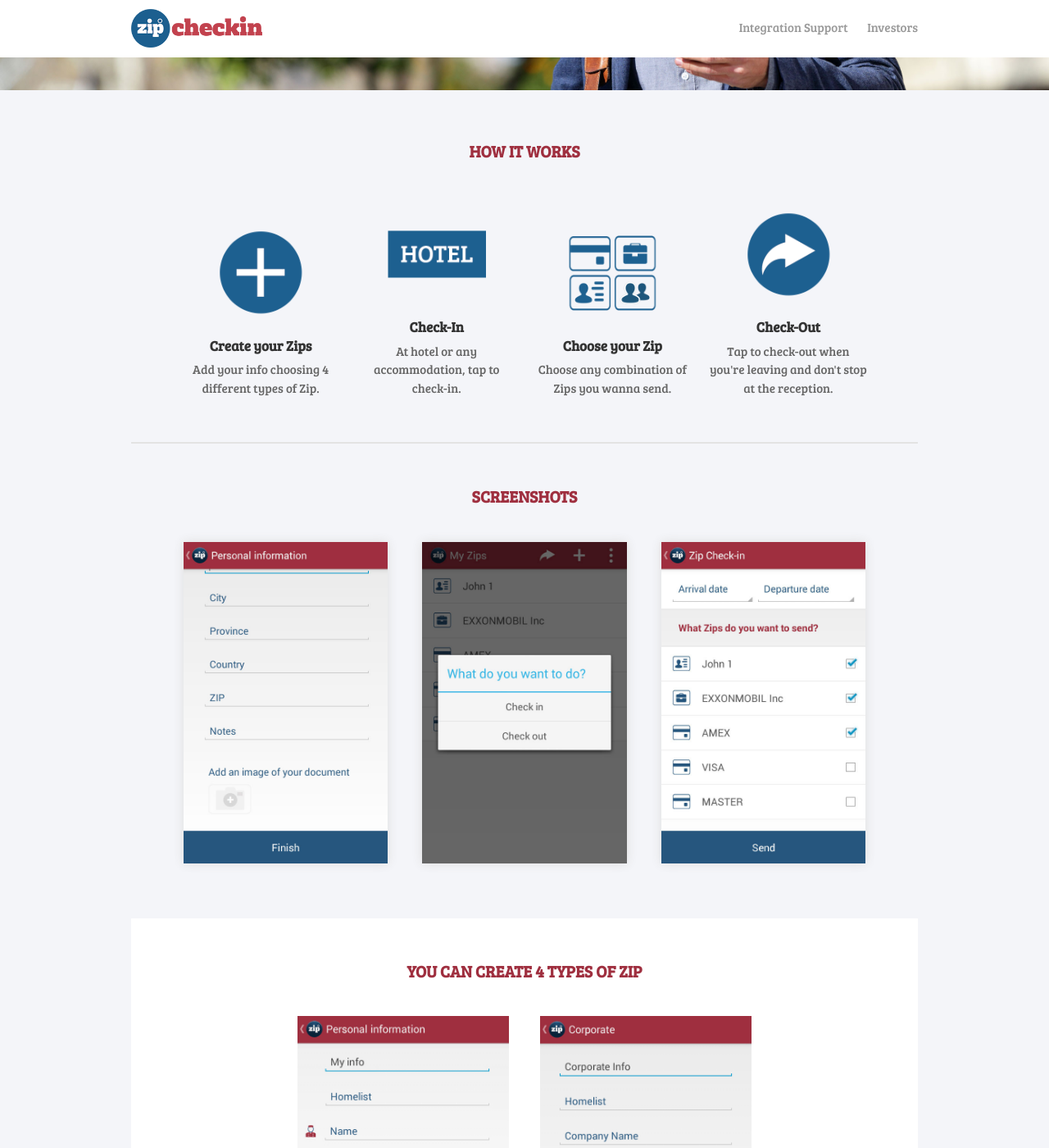
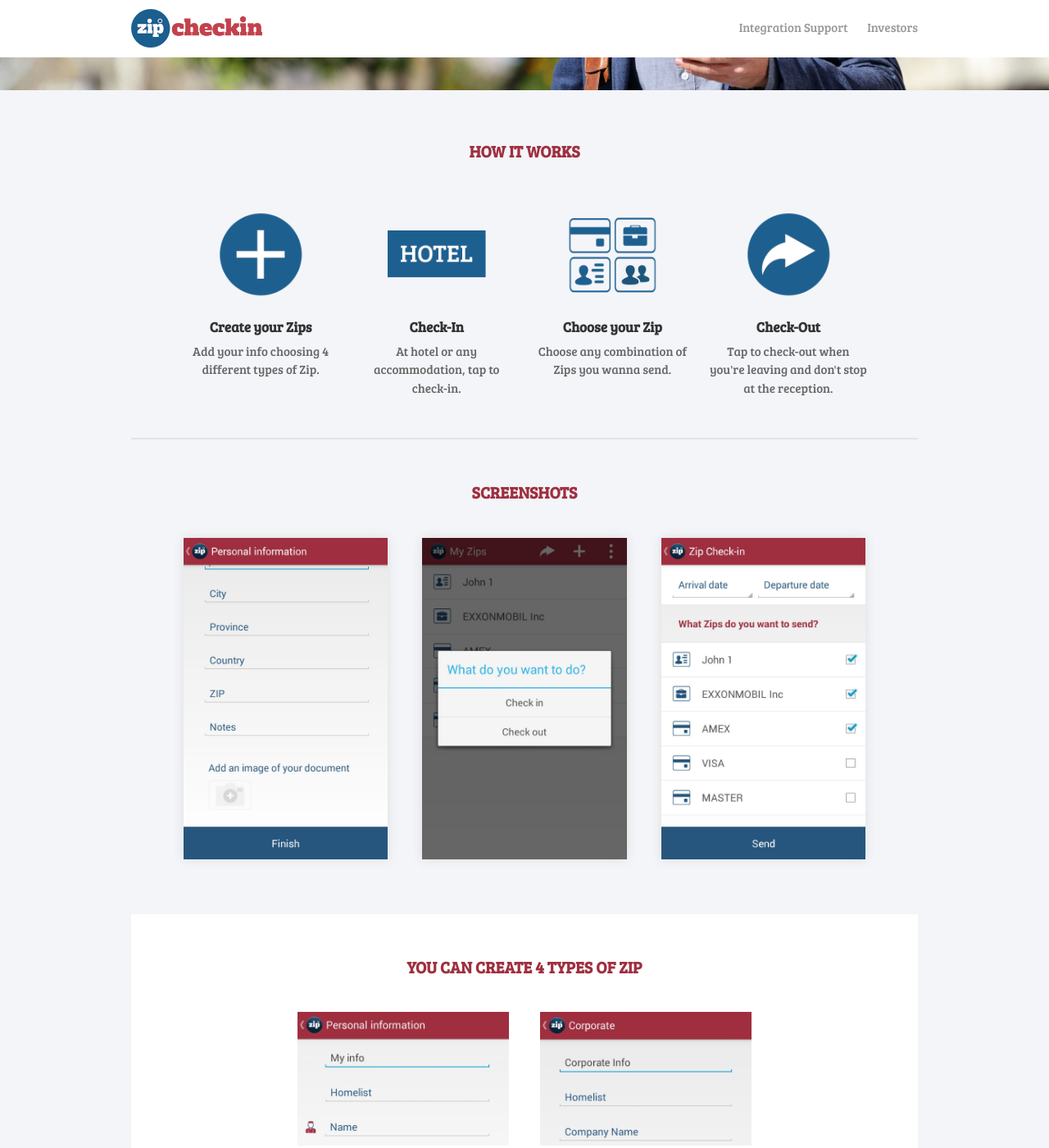
Before and after one commit to zipcheckin/zipcheckin.github.io, a Jekyll site: the page built from index.html, in a window 1280 px wide and 1400 px high, scrolled down 433 px. Shown: the whole window at 82% size. Built offline with Jekyll 4.4.1, drawn with Linux system fonts in a browser that asks for light colours; nearby versions of some CDN libraries.

Commit message:
Some minor fixes on stylesheet

```diff
--- a/_sass/_layout.scss
+++ b/_sass/_layout.scss
@@ -214,6 +214,7 @@
     width: 20%;
     margin: 0 1% 0 1%;
     display: inline-block;
+    vertical-align: top;
 
     img {
       width: 120px;
--- a/_sass/_responsive.scss
+++ b/_sass/_responsive.scss
@@ -166,8 +166,9 @@
       margin: 30px 0 0 0;
 
       img {
-        width: 80px;
+        width: auto;
         margin-bottom: 0;
+        max-width: 25%;
       }
     }
 
```
Also changed, not shown: images/steps/step-02.png.
